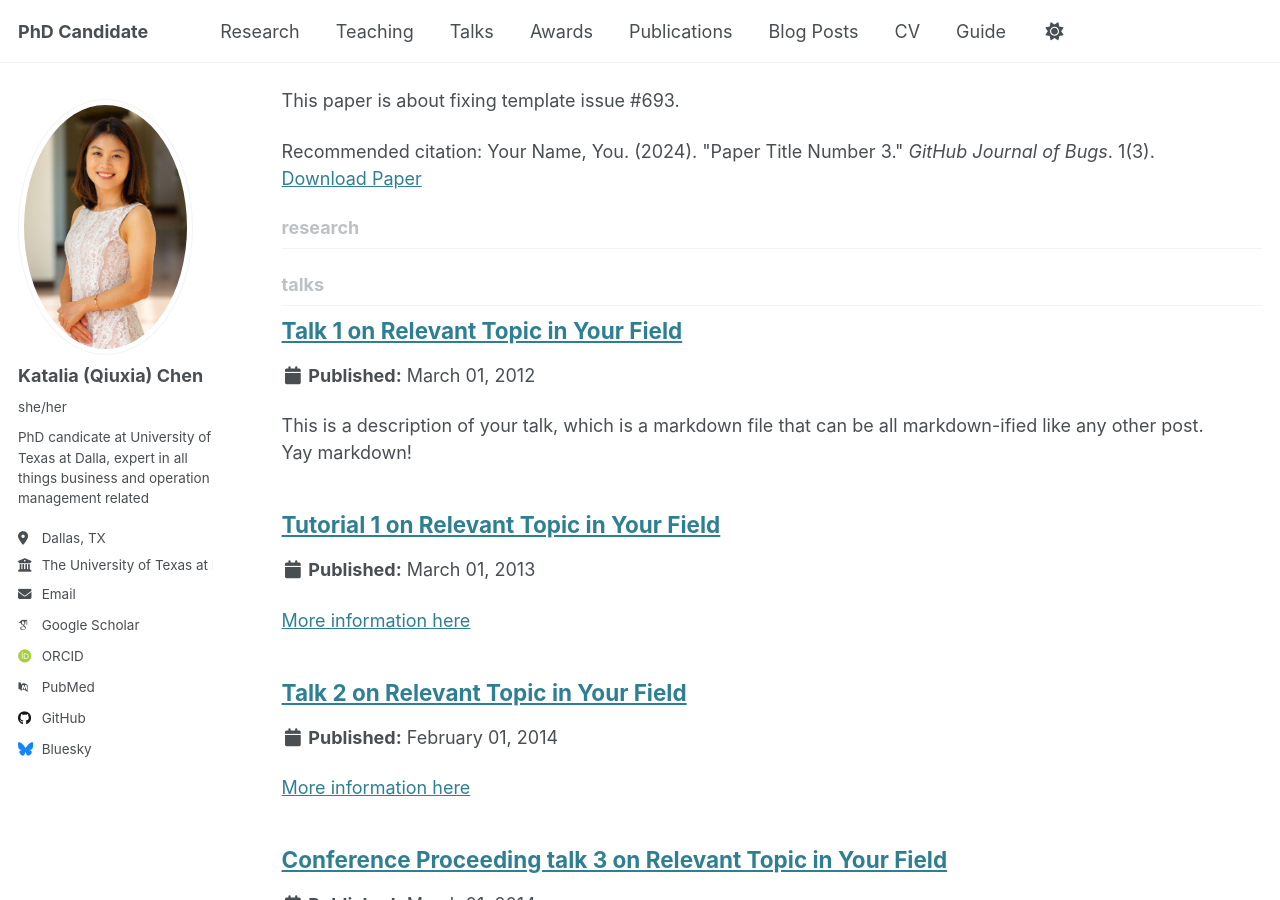
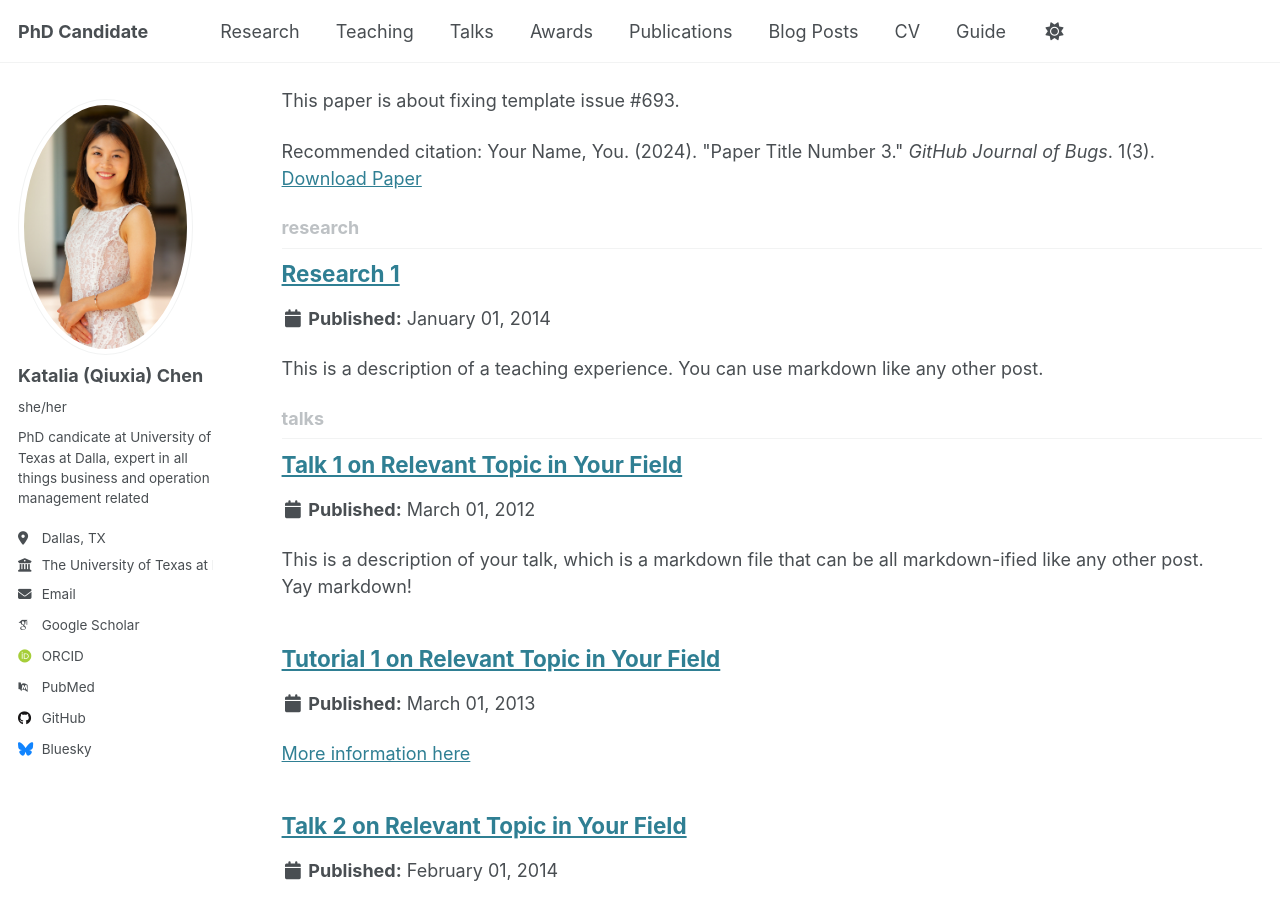
Before and after one commit to qxc2/Katalia_Qiuxia_Chen_v1, a Jekyll site: the page built from _pages/collection-archive.html, in a window 1280 px wide and 900 px high, scrolled down 1896 px. Built offline with Jekyll 4.4.1, drawn with Linux system fonts in a browser that asks for light colours; some web fonts are replaced; some of the changed lines change nothing that is shown.

Commit message:
Update research1.md

```diff
--- a/_research/research1.md
+++ b/_research/research1.md
@@ -1,4 +1,3 @@
-This is a placeholder for the research folder
 ---
 title: "Research 1"
 collection: research
```
